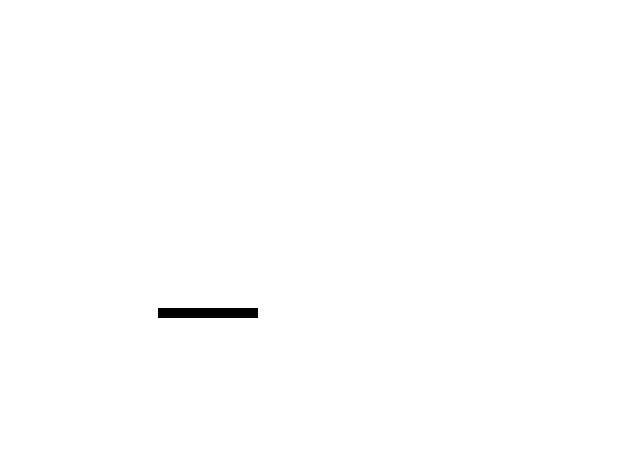
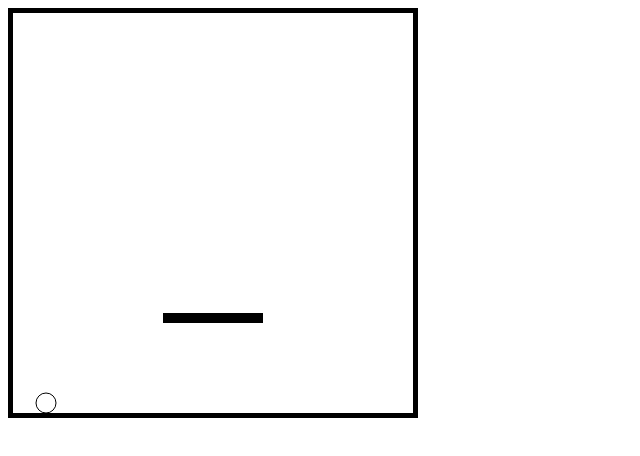
Before and after one commit to pinguwu/pong-but-its-bad, a plain HTML site: page index.html in a window 1280 px wide. Shown: the whole page, without its empty margins (0-640 px from the left). Drawn offline with nearby package versions, Linux system fonts and the light colour scheme.

Commit message:
lots of stuff added

```diff
--- a/index.html
+++ b/index.html
@@ -3,7 +3,7 @@
 <head>
   <title>Pong but it's bad</title>
 
-  <style></style>
+  <link type="text/css" rel="stylesheet" href="style.css">
   <script src="https://ajax.googleapis.com/ajax/libs/jquery/3.3.1/jquery.min.js"></script>
 </head>
 
--- a/script.js
+++ b/script.js
@@ -5,6 +5,8 @@ $(document).ready(function () {
   // paddle location starting variables
   paddle.x = 150;
   paddle.y = 300;
+  paddle.friction = 3;
+  paddle.momentum = 0;
 
   // defining canvas controlling variables
   var canvas = document.getElementById("pong");
@@ -27,32 +29,64 @@ $(document).ready(function () {
     ctx.stroke();
   }
 
-  // gravity!
-  var gravity = 5;
-  var ballYChange = 0;
+  // starting direction determiner
+  const speeds = [-4, -3, -2, -1, 1, 2, 3, 4];
+  const otherSpeeds = [-5, 5];
+  ball.deltaX = speeds[Math.floor(Math.random() * speeds.length)];
+  if (ball.deltaX < 0) {
+    ball.deltaY = ball.deltaX + 5;
+  } else if (ball.deltaX > 0) {
+    ball.deltaY = ball.deltaX - 5;
+  }
 
-  setInterval( function () {
+  // the game loop
+  var Game = setInterval( function () {
     // clear the canvas before each pass
     ctx.clearRect(0, 0, 400, 400);
 
-    // gravity and such
-    ballYChange -= gravity;
-    if (ballYChange <= 5) {
-      ball.y -= ballYChange;
-    }
-    else {
-      ballYChange = 5;
+    // ball-paddle interaction
+    if ((ball.y) + 10 >= paddle.y && (ball.x >= paddle.x && ball.x <= (paddle.x + 100))) {
+      ball.y = paddle.y - 10;
+      ball.deltaY = -ball.deltaY;
     }
 
-    if (ball.y >= 400) {
-      ball.y = -20;
+    // ball-wall interaction
+    if (ball.x + ball.deltaX > canvas.width - 10 || ball.x + ball.deltaX < 10) {
+      ball.deltaX = -ball.deltaX;
     }
+    if (ball.y + ball.deltaY > canvas.height - 10 || ball.y + ball.deltaY < 10) {
+      ball.deltaY = -ball.deltaY;
+    }
+
+    // end the game if the ball is touching the bottom
+    if (ball.y >= 385) {
+      clearInterval(Game);
+    }
+
+    // ball movement
+    ball.y += ball.deltaY;
+    ball.x += ball.deltaX;
+
+    // paddle movement
+    document.addEventListener("keydown", function (event) {
+      if (event.defaultPrevented) {
+        return;
+      } else if (event.key == "ArrowLeft") {
+        paddle.momentum = paddle.momentum - 5;
+      } else if (event.key == "ArrowRight") {
+        paddle.momentum = paddle.momentum + 5;
+      }
+      event.preventDefault();
+    });
+    paddle.x += paddle.momentum;
+    paddle.momentum = paddle.momentum / paddle.friction
+
 
     // draw ball with each pass
     BallDraw(ball.x, ball.y);
 
     //draw paddle with each pass
     PaddleDraw(paddle.x, paddle.y);
-  }, 33);
 
+  }, 16);
 });
--- /dev/null
+++ b/style.css
@@ -0,0 +1,3 @@
+#pong {
+  border: 5px solid black;
+}
```
